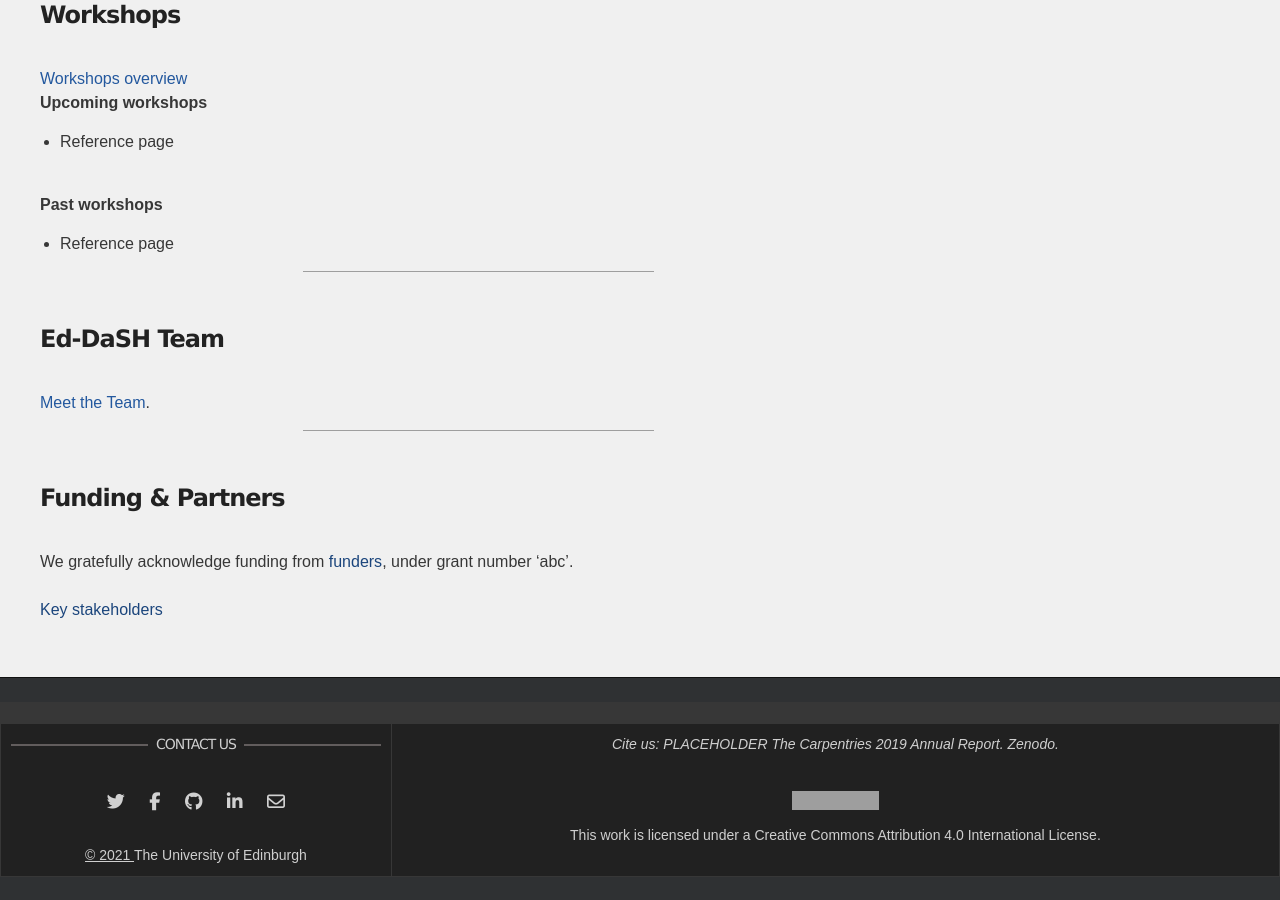
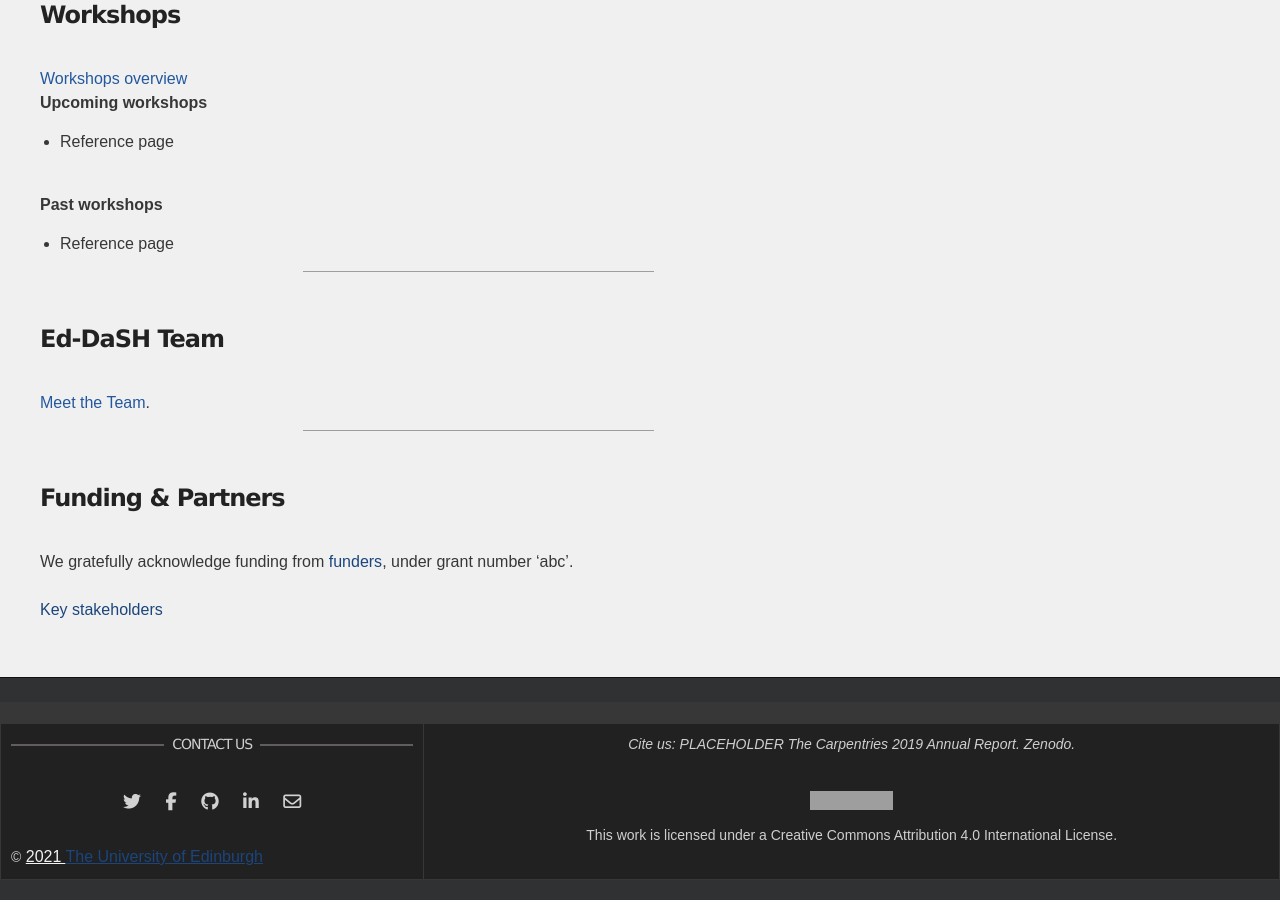
Before and after one commit to edcarp/Ed-DaSH, a Jekyll site: the page built from index.md, in a window 1280 px wide and 900 px high, scrolled down 955 px. Built offline with Jekyll 4.4.1, drawn with Linux system fonts in a browser that asks for light colours; nearby versions of some CDN libraries; our own code applies the rules of GitHub Pages for plain Markdown files; grey boxes are pictures that could not be loaded.

Commit message:
Update contact.html

```diff
--- a/_includes/contact.html
+++ b/_includes/contact.html
@@ -36,8 +36,8 @@
 
           </ul><br>
         </section> <!-- End Section Contact -->
-        <div class="copyright">
-          <a> &copy {{site.time | date: '%Y'}}  </a>
+        <div>
+          <span class="copyright">&copy</span> <a>{{site.time | date: '%Y'}} </a>
             <a href="{{ site.uoe-web }}" target=“_blank”>The University of Edinburgh</a>
 
         </div>
```
